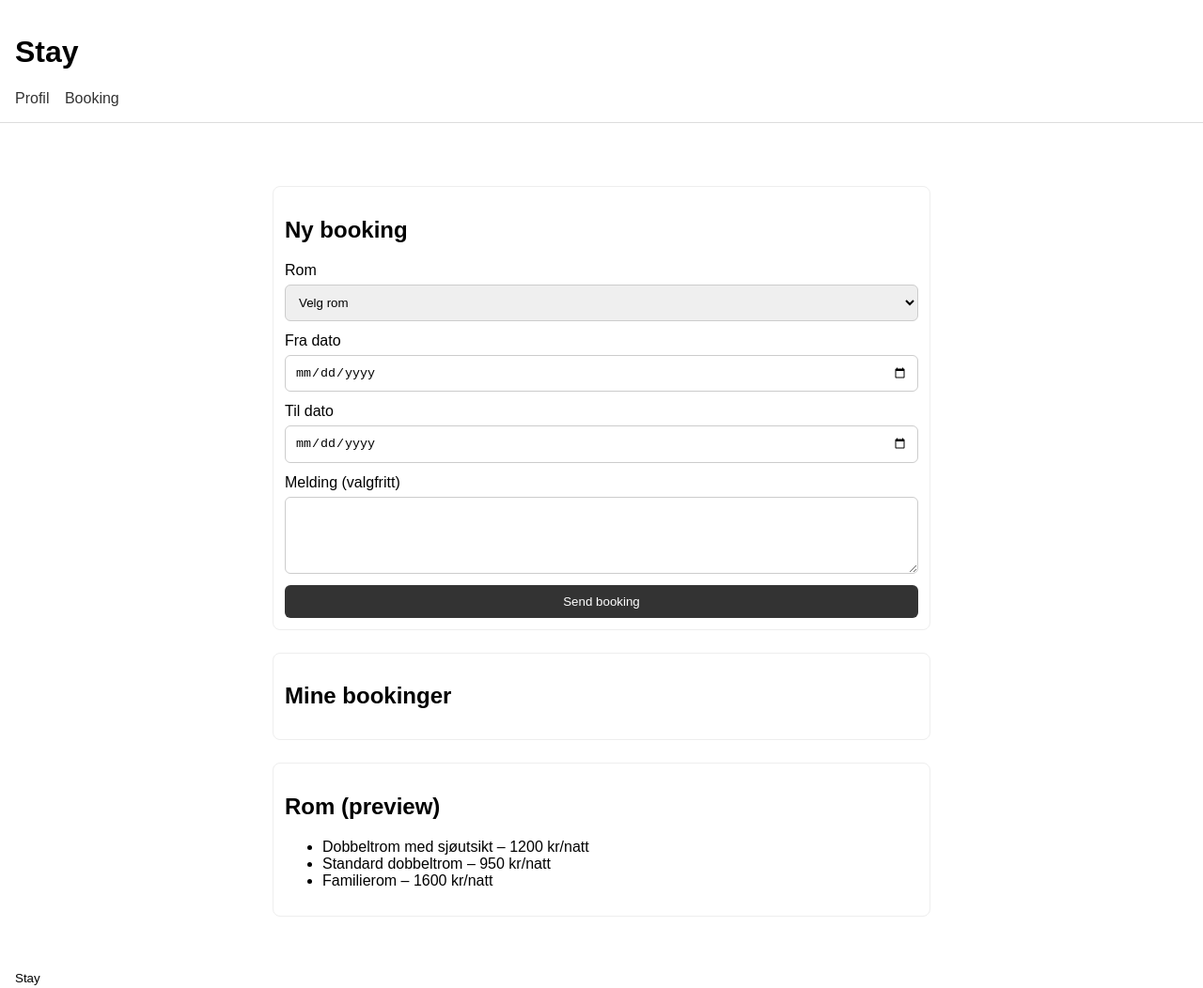
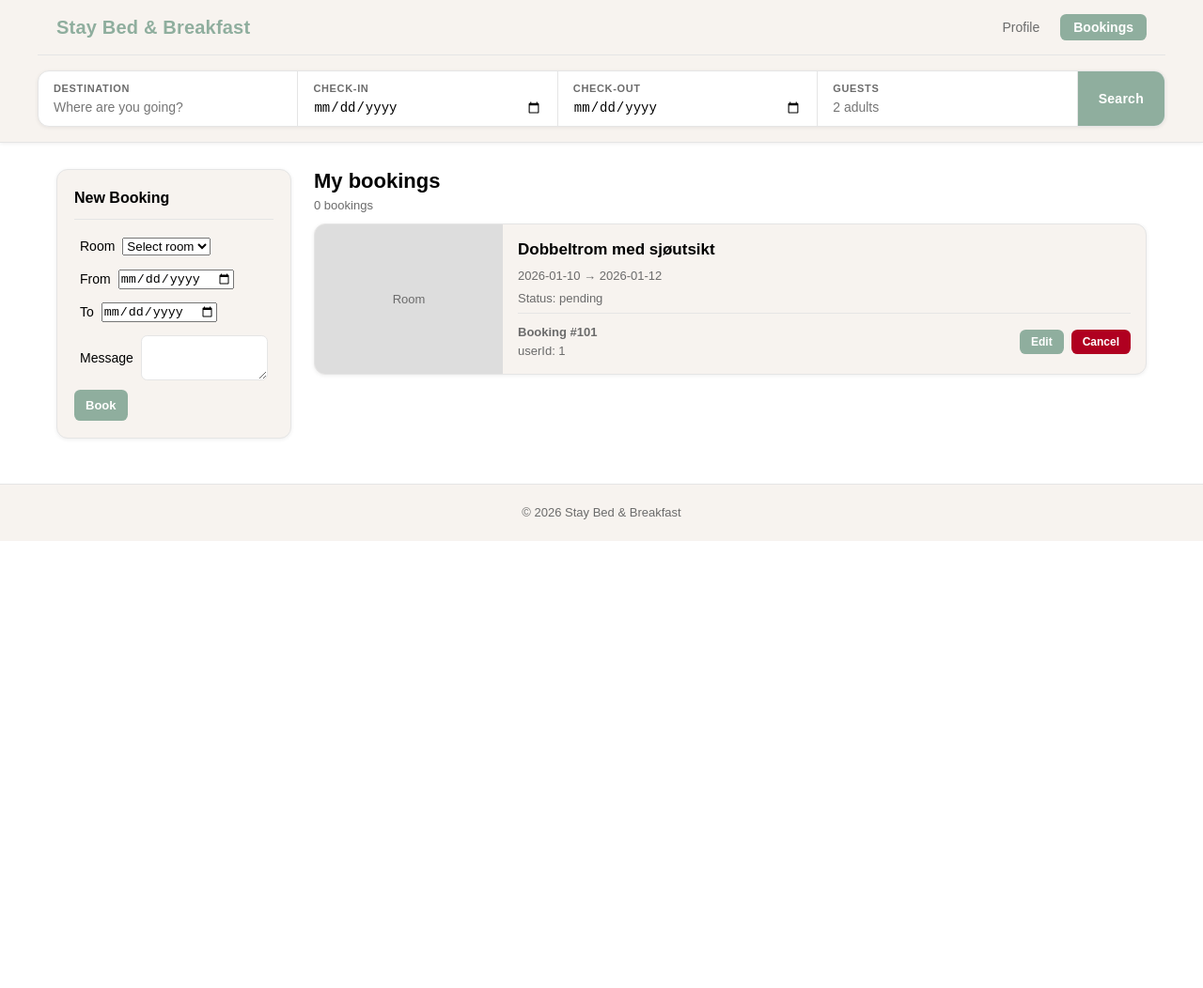
Before and after one commit to HakonBergtun/stay, a plain HTML site: page bookingside.html in a window 1280 px wide. Shown: the whole page at 94% size. After the commit the page ends 800 px from the top, so only its background shows below. Drawn offline with Linux system fonts and the light colour scheme.

Commit message:
Refactor bookingside layout and styles for improved user experience

```diff
--- a/CSS/bookingside.css
+++ b/CSS/bookingside.css
@@ -1,120 +1,30 @@
-body {
-  font-family: Arial, sans-serif;
-  margin: 0;
-  padding: 0;
-}
-
-header,
-main,
-footer {
-  padding: 16px;
-}
-
-header {
-  border-bottom: 1px solid #ddd;
-}
-
-nav a {
-  margin-right: 12px;
-  text-decoration: none;
-  color: #333;
-}
-
-main {
-  max-width: 700px;
-  margin: 0 auto;
-}
-
-section {
-  margin-bottom: 24px;
-  padding: 12px;
-  border: 1px solid #eee;
-  border-radius: 8px;
-}
-
-form {
-  display: flex;
-  flex-direction: column;
-  gap: 12px;
-}
-
-label {
-  display: flex;
-  flex-direction: column;
-  gap: 6px;
-}
-
-input,
-select,
-textarea {
-  padding: 10px;
-  border: 1px solid #ccc;
-  border-radius: 6px;
-}
-
-button {
-  padding: 10px;
-  border: none;
-  border-radius: 6px;
-  cursor: pointer;
-  background: #333;
-  color: white;
-}
-
-button:hover {
-  opacity: 0.9;
-}
-
-/* Feedback-melding */
-#pageMessage {
-  min-height: 1.2em;
-  color: #333;
-}
-
-/* Liste over bookinger (cards) */
-#bookingsList {
-  display: flex;
-  flex-direction: column;
-  gap: 10px;
-}
-
-.booking-card {
-  border: 1px solid #ddd;
-  border-radius: 8px;
-  padding: 10px;
-}
-
 .booking-actions {
   display: flex;
-  gap: 10px;
-  margin-top: 8px;
+  gap: 8px;
 }
 
 .booking-actions button {
-  background: #555;
+  padding: 6px 12px;
+  border-radius: var(--radius-sm);
+  border: none;
+  cursor: pointer;
+  font-size: 12px;
+}
+
+.booking-actions button[data-action="edit"] {
+  background: var(--logo);
+  color: white;
 }
 
 .booking-actions button[data-action="delete"] {
   background: #b00020;
+  color: white;
 }
 
-/* Dialog */
-dialog {
-  border: 1px solid #ddd;
-  border-radius: 10px;
-  padding: 16px;
-  max-width: 420px;
-  width: 90%;
+.filters textarea {
+  width: 100%;
+  padding: 8px;
+  border-radius: var(--radius-sm);
+  border: 1px solid var(--border);
+  resize: vertical;
 }
-
-menu {
-  display: flex;
-  justify-content: flex-end;
-  gap: 10px;
-  padding: 0;
-  margin-top: 10px;
-}
-
-#cancelEditBtn {
-  background: #777;
-}
--- a/bookingside.html
+++ b/bookingside.html
@@ -1,105 +1,121 @@
-<!doctype html>
-<html lang="no">
+<!DOCTYPE html>
+<html lang="en">
 <head>
-    <meta charset="UTF-8" />
-    <meta name="viewport" content="width=device-width, initial-scale=1.0" />
-    <title>Stay – Booking</title>
-    <link rel="stylesheet" href="./CSS/bookingside.css" />
+  <meta charset="UTF-8">
+  <meta name="viewport" content="width=device-width, initial-scale=1.0">
+  <title>Booking – Stay Bed & Breakfast</title>
+  <link rel="stylesheet" href="css/hotellist.css">
+  <link rel="stylesheet" href="css/bookingside.css">
 </head>
 
 <body>
-    <header>
-      <h1>Stay</h1>
-      <nav>
-        <a href="./profile.html">Profil</a>
-        <a href="./bookingside.html" aria-current="page">Booking</a>
+
+<header class="header">
+  <nav class="navbar">
+    <a class="logo" href="#">Stay Bed & Breakfast</a>
+    <ul class="menu">
+      <li><a href="profile.html">Profile</a></li>
+      <li><a href="bookingside.html">Bookings</a></li>
+    </ul>
   </nav>
+
+  <section class="searchbar">
+    <form class="search-form">
+      <label>
+        Destination
+        <input type="text" placeholder="Where are you going?">
+      </label>
+      <label>
+        Check-in
+        <input type="date" id="searchFrom">
+      </label>
+      <label>
+        Check-out
+        <input type="date" id="searchTo">
+      </label>
+      <label>
+        Guests
+        <input type="text" placeholder="2 adults">
+      </label>
+      <button type="submit">Search</button>
+    </form>
+  </section>
 </header>
 
-    <main>
-      <p id="pageMessage" role="status" aria-live="polite"></p>
+<main class="main">
 
-      <section aria-labelledby="newBookingTitle">
-        <h2 id="newBookingTitle">Ny booking</h2>
+  <aside class="filters">
+    <h2>New Booking</h2>
 
     <form id="newBookingForm">
-
-          <input type="hidden" id="userId" name="userId" value="" />
-
       <label>
-            Rom
-            <select id="roomId" name="roomId" required>
-              <option value="" selected disabled>Velg rom</option>
+        Room
+        <select id="roomId" required>
+          <option value="">Select room</option>
         </select>
       </label>
 
       <label>
-            Fra dato
-            <input type="date" id="fromDate" name="fromDate" required />
+        From
+        <input type="date" id="fromDate" required>
       </label>
 
       <label>
-            Til dato
-            <input type="date" id="toDate" name="toDate" required />
+        To
+        <input type="date" id="toDate" required>
       </label>
 
       <label>
-            Melding (valgfritt)
-            <textarea id="message" name="message" rows="4"></textarea>
+        Message
+        <textarea id="message"></textarea>
       </label>
 
-          <button type="submit" id="createBookingBtn">Send booking</button>
+      <button class="btn-apply" type="submit">Book</button>
     </form>
+  </aside>
+
+  <section class="results">
+    <div class="results-header">
+      <div>
+        <h1>My bookings</h1>
+        <p class="results-meta" id="bookingCount">0 bookings</p>
+      </div>
+    </div>
+
+    <div class="hotel-list" id="bookingsList">
+
+      <article class="hotel">
+        <div class="hotel-image">Room</div>
+
+        <div class="hotel-info">
+          <h2>Dobbeltrom med sjøutsikt</h2>
+          <p>2026-01-10 → 2026-01-12</p>
+          <p>Status: pending</p>
+
+          <div class="hotel-price">
+            <div>
+              <p class="price"><strong>Booking #101</strong></p>
+              <p class="price-label">userId: 1</p>
+            </div>
+
+            <div class="booking-actions">
+              <button data-action="edit" data-id="101">Edit</button>
+              <button data-action="delete" data-id="101">Cancel</button>
+            </div>
+          </div>
+        </div>
+      </article>
+
+    </div>
+
+    <p id="emptyState" style="display:none;">No bookings yet</p>
   </section>
 
-      <section aria-labelledby="myBookingsTitle">
-        <h2 id="myBookingsTitle">Mine bookinger</h2>
-
-        <div id="bookingsList"></div>
-
-        <p id="emptyState" hidden>Ingen bookinger enda.</p>
-      </section>
-
-      <dialog id="editDialog">
-        <form id="editBookingForm" method="dialog">
-          <h3>Rediger booking</h3>
-
-          <input type="hidden" id="editBookingId" name="id" />
-
-          <label>
-            Fra dato
-            <input type="date" id="editFromDate" name="fromDate" required />
-          </label>
-
-          <label>
-            Til dato
-            <input type="date" id="editToDate" name="toDate" required />
-          </label>
-
-          <label>
-            Melding
-            <textarea id="editMessage" name="message" rows="4"></textarea>
-          </label>
-
-          <menu>
-            <button type="button" id="cancelEditBtn">Avbryt</button>
-            <button type="submit" id="saveEditBtn">Lagre</button>
-          </menu>
-        </form>
-      </dialog>
-
-      <section aria-labelledby="roomsPreviewTitle">
-        <h2 id="roomsPreviewTitle">Rom (preview)</h2>
-        <ul id="roomsPreview">
-          <li>Dobbeltrom med sjøutsikt – 1200 kr/natt</li>
-          <li>Standard dobbeltrom – 950 kr/natt</li>
-          <li>Familierom – 1600 kr/natt</li>
-        </ul>
-      </section>
 </main>
 
-    <footer>
-      <small>Stay</small>
+<footer class="footer">
+  <p>© 2026 Stay Bed & Breakfast</p>
 </footer>
+
 </body>
 </html>
```
Lines whose indentation alone changed are shown as unchanged.
